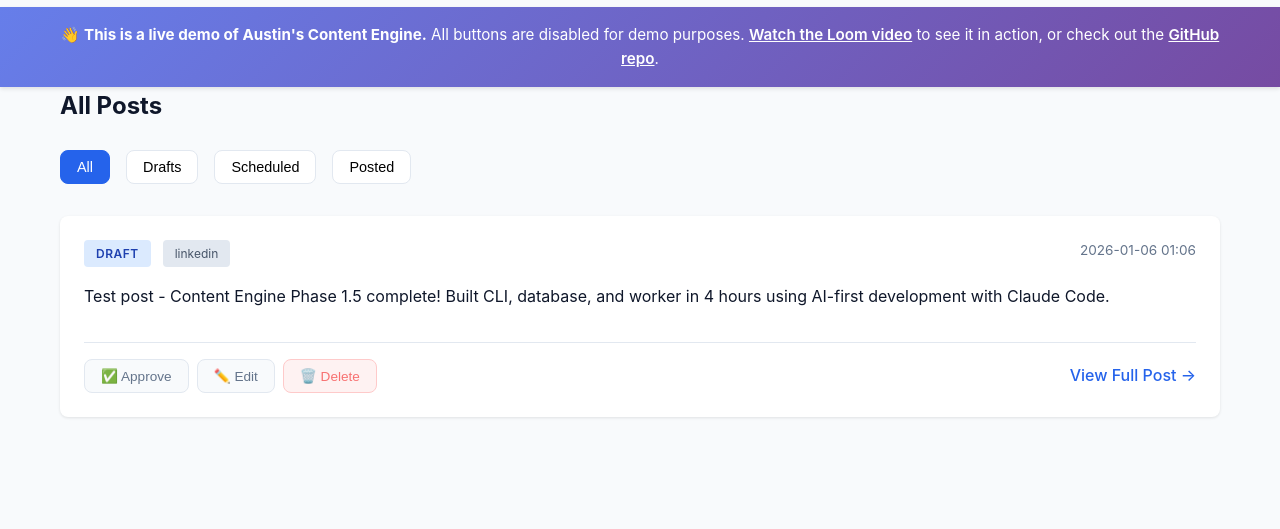
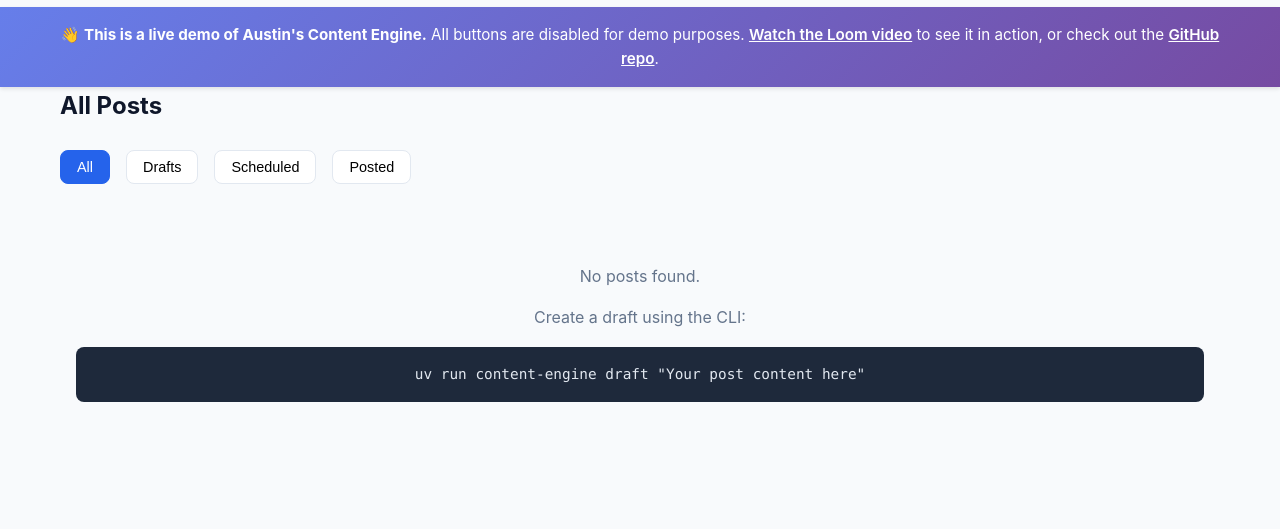
Before and after one commit to eccentricnode/ContentEngine, a FastAPI app: page /posts in a window 1280 px wide. Shown: the part 212-741 px from the top of the page. Run offline with FastAPI, Linux system fonts and the light colour scheme.

Commit message:
Add auto-cleanup of old posts and fix loading dots animation
Features:
1. Auto-delete posts older than 5 minutes on server startup
2. Fix loading dots animation to display correctly

Auto-Cleanup:
- Runs cleanup_old_posts() on app startup
- Deletes all posts created more than 5 minutes ago
- Ensures Derek sees fresh demo every time he visits
- Logs cleanup count: "🗑️ Cleaned up X posts older than 5 minutes"

Loading Dots Fix:
- Removed steps() function from animation
- Added 0%, 100% keyframe for smoother cycling
- Increased width to 30px for better spacing
- Animation: '' → '.' → '..' → '...' (1.6s loop)

Use Case:
Perfect for live demos - database auto-resets so each visitor sees
clean slate without manual intervention.

🤖 Generated with [Claude Code](https://claude.com/claude-code)

Co-Authored-By: Claude Sonnet 4.5 <noreply@anthropic.com>

```diff
--- a/web/app.py
+++ b/web/app.py
@@ -12,6 +12,7 @@ from sqlalchemy import select, func
 from lib.database import init_db, get_db, Post, PostStatus, Platform
 from lib.ollama import get_ollama_client
 from lib.errors import AIError
+from datetime import datetime, timedelta
 
 
 # Initialize FastAPI app
@@ -28,6 +29,7 @@ templates = Jinja2Templates(directory="web/templates")
 @app.on_event("startup")
 def startup():
     init_db()
+    cleanup_old_posts()
 
 
 @app.get("/", response_class=HTMLResponse)
@@ -243,6 +245,20 @@ def add_jinja_filters():
     templates.env.filters["truncate"] = truncate
 
 
+def cleanup_old_posts():
+    """Delete posts older than 5 minutes (for demo purposes)."""
+    db = get_db()
+    cutoff_time = datetime.utcnow() - timedelta(minutes=5)
+
+    deleted_count = db.query(Post).filter(Post.created_at < cutoff_time).delete()
+
+    if deleted_count > 0:
+        db.commit()
+        print(f"🗑️  Cleaned up {deleted_count} posts older than 5 minutes")
+
+    db.close()
+
+
 if __name__ == "__main__":
     import uvicorn
     uvicorn.run(app, host="0.0.0.0", port=5000)
--- a/web/static/css/style.css
+++ b/web/static/css/style.css
@@ -710,17 +710,17 @@ footer a:hover {
 
 .loading-dots {
     display: inline-block;
-    width: 20px;
+    width: 30px;
     text-align: left;
 }
 
 .loading-dots::after {
     content: '';
-    animation: loading-dots 1.5s steps(4, end) infinite;
+    animation: loading-dots 1.6s infinite;
 }
 
 @keyframes loading-dots {
-    0% { content: ''; }
+    0%, 100% { content: ''; }
     25% { content: '.'; }
     50% { content: '..'; }
     75% { content: '...'; }
```
